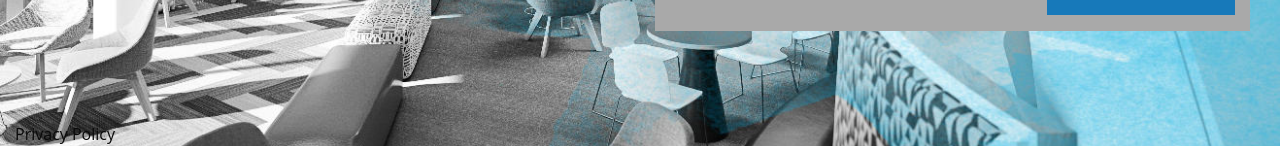
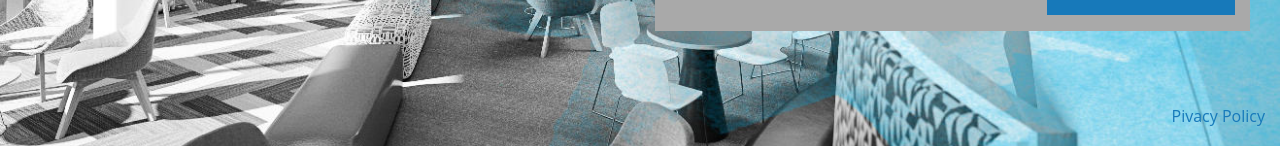
Before and after one commit to Eelviny/sixideas-pub, a Jekyll site: the page built from index.md, in a window 1280 px wide. Shown: the part 754-900 px from the top of the page. Built offline with Jekyll 4.4.1, drawn with Linux system fonts in a browser that asks for light colours; nearby versions of some CDN libraries; a style sheet for code colours, icons or effects is not loaded.

Commit message:
Privacy policy on right side of page

```diff
--- a/_includes/footer.html
+++ b/_includes/footer.html
@@ -1 +1 @@
-Privacy Policy
+<p class="text-right"><a href="#">Pivacy Policy</a></p>
```
